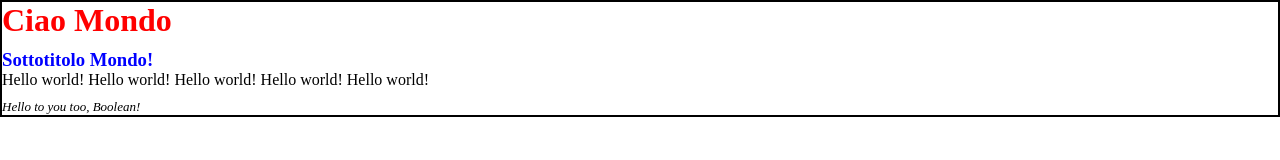
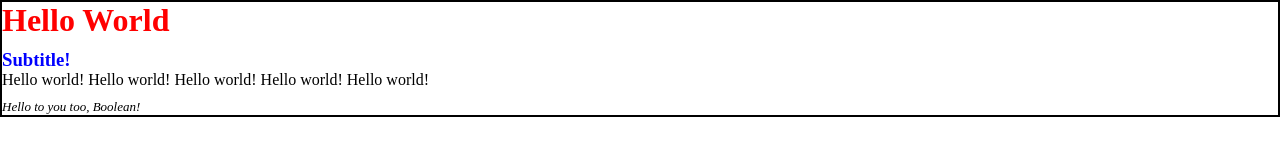
Before and after one commit to Marcomagnano93/htmlcss-hello, a plain HTML site: page git-start/index.html in a window 1280 px wide. Drawn offline with Linux system fonts and the light colour scheme.

Commit message:
ADD: folder

```diff
--- a/index.html
+++ b/git-start/index.html
@@ -8,10 +8,10 @@
 </head>
 <body>
     <header>
-        <h1 class="red">Ciao Mondo</h1>
+        <h1 class="red">Hello World</h1>
     </header>
     <main class="margin">
-        <h3 class="blue">Sottotitolo Mondo!</h3>
+        <h3 class="blue">Subtitle!</h3>
         <p>Hello world! Hello world! Hello world! Hello world! Hello world!</p>
     </main>
     <footer class="margin" id="italic">
```
Also changed, not shown: git-start/style.css (renamed from style.css).
